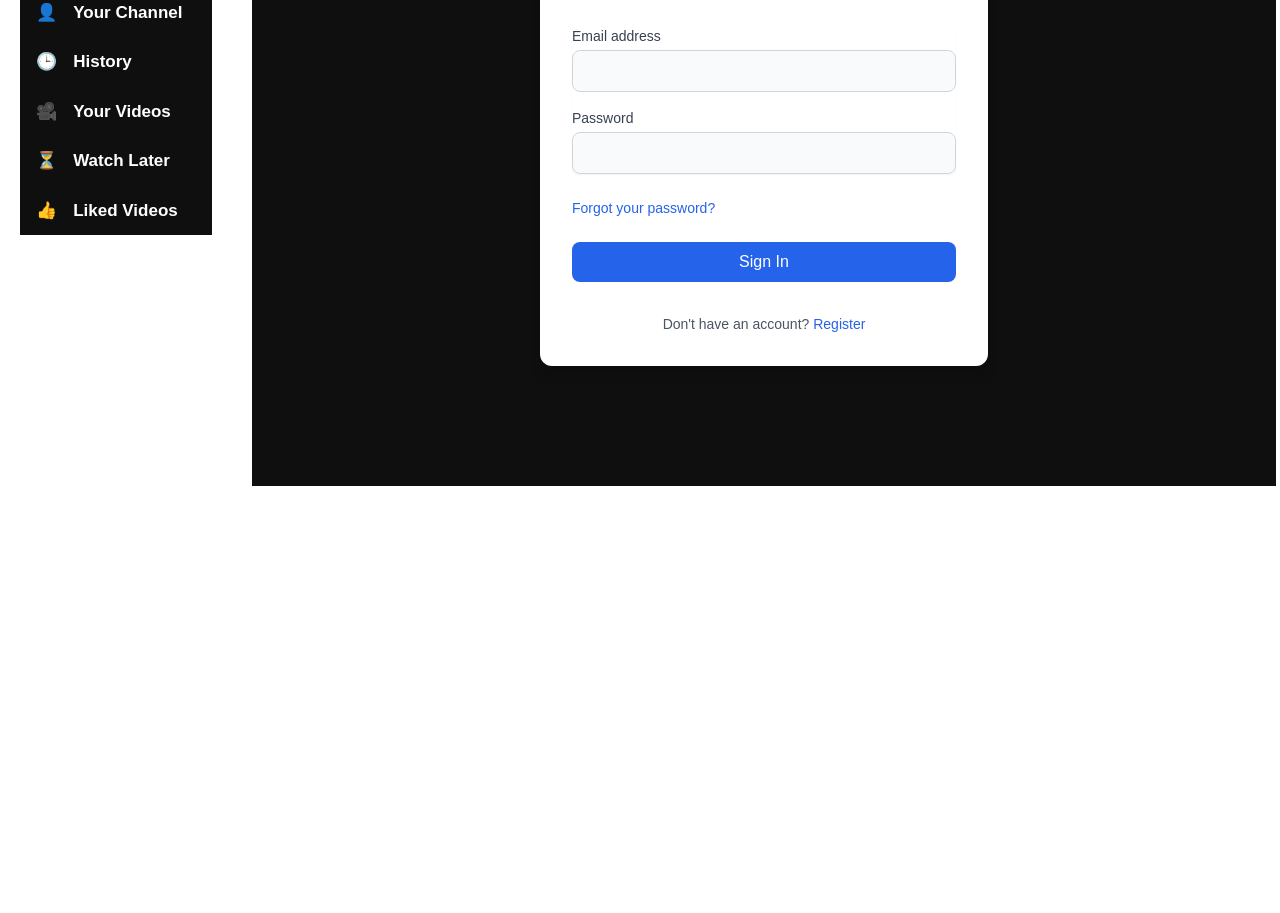
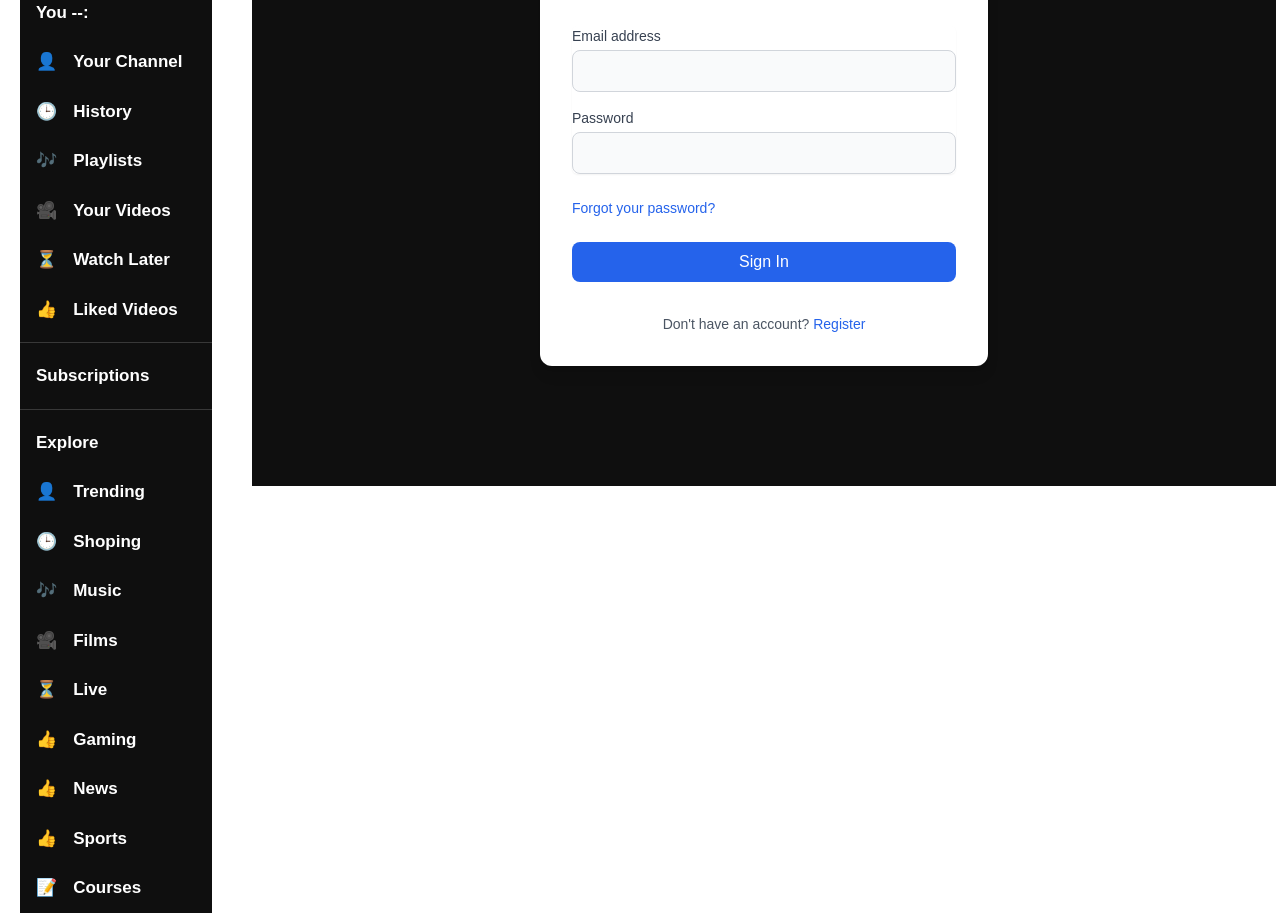
Before and after one commit to Tanaykumar01/Video-Player, a Next.js app in the folder Frontend/: page /user/login in a window 1280 px wide. Shown: the part 300-1213 px from the top of the page. Before the commit the page ends 800 px from the top, so only its background shows below. Built offline with nearby package versions, Linux system fonts and the light colour scheme.

Commit message:
Refactor Navbar and SideNavbar components

```diff
--- a/Frontend/src/app/ui/Navbar.jsx
+++ b/Frontend/src/app/ui/Navbar.jsx
@@ -1,11 +1,17 @@
+// 'use client';
+// import { useState } from "react";
 import Search from "./Search";
+import { HamburgerMenuIcon } from "@radix-ui/react-icons";
 
 const Navbar = () => {
+    // const [togleSideNav , setTogleSideNav] = useState(false);
     return (
         <div className="relative flex items-center justify-between px-4 py-2 m-5">
             {/* Start Section */}
             <div className="flex items-center space-x-4 w-[15vw] border-gray-50">
-                <div className="cursor-pointer">H</div>
+                <div className="cursor-pointer" >
+                    <HamburgerMenuIcon className="size-8" />
+                </div>
                 <div className="flex items-center space-x-2">
                     <div>Icon</div>
                     <div className="font-bold">Logo</div>
--- a/Frontend/src/app/ui/SideNavbar.jsx
+++ b/Frontend/src/app/ui/SideNavbar.jsx
@@ -1,11 +1,11 @@
 import Link from "next/link";
-
 const SideNavbar = () => {
     return (
-        <div className="side-navbar ml-5 w-[15vw] h-full bg-[#0f0f0f] text-white text-[17px] font-bold">
+
+        <div className="side-navbar ml-5 w-[15vw] h-auto bg-[#0f0f0f] text-white text-[17px] font-bold overflow-y-scroll">
             {/* Section 1: Main Navigation */}
             <div className="pt-4">
-                <div className="py-3 px-4 hover:bg-[#383838] cursor-pointer">
+                <div className="py-3 px-4 hover:bg-[#383838] hover:rounded-2xl cursor-pointer">
                     <Link href="/">
                         <div  className="flex items-center space-x-4">
                             <span>🏠</span> {/* Icon placeholder */}
@@ -13,7 +13,7 @@ const SideNavbar = () => {
                         </div>
                     </Link>
                 </div>
-                <div className="py-3 px-4 hover:bg-[#383838] cursor-pointer">
+                <div className="py-3 px-4 hover:bg-[#383838] hover:rounded-2xl cursor-pointer">
                     <Link href="/shorts">
                         <div className="flex items-center space-x-4">
                             <span>⚡</span> {/* Icon placeholder */}
@@ -21,7 +21,7 @@ const SideNavbar = () => {
                         </div>
                     </Link>
                 </div>
-                <div className="py-3 px-4 hover:bg-[#383838] cursor-pointer">
+                <div className="py-3 px-4 hover:bg-[#383838] hover:rounded-2xl cursor-pointer">
                     <Link href="/subscriptions">
                         <div className="flex items-center space-x-4">
                             <span>📺</span> {/* Icon placeholder */}
@@ -36,7 +36,15 @@ const SideNavbar = () => {
 
             {/* Section 2: Library */}
             <div>
-                <div className="py-3 px-4 hover:bg-[#383838] cursor-pointer">
+            <div className="py-3 px-4 hover:bg-[#383838] hover:rounded-2xl cursor-pointer">
+                    <Link href="/user/channel">
+                        <div className="flex items-center space-x-4">
+                            {/* <span>👤</span> Icon placeholder */}
+                            <span>You --:</span>
+                        </div>
+                    </Link>
+                </div>
+                <div className="py-3 px-4 hover:bg-[#383838] hover:rounded-2xl cursor-pointer">
                     <Link href="/user/channel">
                         <div className="flex items-center space-x-4">
                             <span>👤</span> {/* Icon placeholder */}
@@ -44,7 +52,7 @@ const SideNavbar = () => {
                         </div>
                     </Link>
                 </div>
-                <div className="py-3 px-4 hover:bg-[#383838] cursor-pointer">
+                <div className="py-3 px-4 hover:bg-[#383838] hover:rounded-2xl cursor-pointer">
                     <Link href="/history">
                         <div className="flex items-center space-x-4">
                             <span>🕒</span> {/* Icon placeholder */}
@@ -52,7 +60,7 @@ const SideNavbar = () => {
                         </div>
                     </Link>
                 </div>
-                <div className="py-3 px-4 hover:bg-[#383838] cursor-pointer hidden">
+                <div className="py-3 px-4 hover:bg-[#383838] hover:rounded-2xl cursor-pointer">
                     <Link href="/playlist">
                         <div className="flex items-center space-x-4">
                             <span>🎶</span> {/* Icon placeholder */}
@@ -60,7 +68,7 @@ const SideNavbar = () => {
                         </div>
                     </Link>
                 </div>
-                <div className="py-3 px-4 hover:bg-[#383838] cursor-pointer">
+                <div className="py-3 px-4 hover:bg-[#383838] hover:rounded-2xl cursor-pointer">
                     <Link href="/your-videos">
                         <div className="flex items-center space-x-4">
                             <span>🎥</span> {/* Icon placeholder */}
@@ -68,7 +76,7 @@ const SideNavbar = () => {
                         </div>
                     </Link>
                 </div>
-                <div className="py-3 px-4 hover:bg-[#383838] cursor-pointer">
+                <div className="py-3 px-4 hover:bg-[#383838] hover:rounded-2xl cursor-pointer">
                     <Link href="/watch-later">
                         <div className="flex items-center space-x-4">
                             <span>⏳</span> {/* Icon placeholder */}
@@ -76,7 +84,7 @@ const SideNavbar = () => {
                         </div>
                     </Link>
                 </div>
-                <div className="py-3 px-4 hover:bg-[#383838] cursor-pointer">
+                <div className="py-3 px-4 hover:bg-[#383838] hover:rounded-2xl cursor-pointer">
                     <Link href="/liked-videos">
                         <div className="flex items-center space-x-4">
                             <span>👍</span> {/* Icon placeholder */}
@@ -85,7 +93,108 @@ const SideNavbar = () => {
                     </Link>
                 </div>
             </div>
-        </div>
+
+            {/* Divider */}
+            <div className="w-full h-[1px] bg-[#383838] my-2" />
+
+            {/* Section 3: Subscriptions */}
+            <div>
+                <div className="py-3 px-4 hover:bg-[#383838] hover:rounded-2xl cursor-pointer">
+                    {/* <Link href="/user/channel"> */}
+                        <div className="flex items-center space-x-4">
+                            {/* <span>👤</span> Icon placeholder */}
+                            <span>Subscriptions</span>
+                        </div>
+                    {/* </Link> */}
+                </div>
+            </div>
+
+            {/* Divider */}
+            <div className="w-full h-[1px] bg-[#383838] my-2" />
+
+            {/* Section 4: More from YouTube */}
+            <div className="py-3 px-4 hover:bg-[#383838] hover:rounded-2xl cursor-pointer">
+                    <Link href="/user/channel">
+                        <div className="flex items-center space-x-4">
+                            {/* <span>👤</span> Icon placeholder */}
+                            <span>Explore</span>
+                        </div>
+                    </Link>
+                </div>
+                <div className="py-3 px-4 hover:bg-[#383838] hover:rounded-2xl cursor-pointer">
+                    <Link href="/user/channel">
+                        <div className="flex items-center space-x-4">
+                            <span>👤</span> {/* Icon placeholder */}
+                            <span>Trending</span>
+                        </div>
+                    </Link>
+                </div>
+                <div className="py-3 px-4 hover:bg-[#383838] hover:rounded-2xl cursor-pointer">
+                    <Link href="/history">
+                        <div className="flex items-center space-x-4">
+                            <span>🕒</span> {/* Icon placeholder */}
+                            <span>Shoping</span>
+                        </div>
+                    </Link>
+                </div>
+                <div className="py-3 px-4 hover:bg-[#383838] hover:rounded-2xl cursor-pointer">
+                    <Link href="/playlist">
+                        <div className="flex items-center space-x-4">
+                            <span>🎶</span> {/* Icon placeholder */}
+                            <span>Music</span>
+                        </div>
+                    </Link>
+                </div>
+                <div className="py-3 px-4 hover:bg-[#383838] hover:rounded-2xl cursor-pointer">
+                    <Link href="/your-videos">
+                        <div className="flex items-center space-x-4">
+                            <span>🎥</span> {/* Icon placeholder */}
+                            <span>Films</span>
+                        </div>
+                    </Link>
+                </div>
+                <div className="py-3 px-4 hover:bg-[#383838] hover:rounded-2xl cursor-pointer">
+                    <Link href="/watch-later">
+                        <div className="flex items-center space-x-4">
+                            <span>⏳</span> {/* Icon placeholder */}
+                            <span>Live</span>
+                        </div>
+                    </Link>
+                </div>
+                <div className="py-3 px-4 hover:bg-[#383838] hover:rounded-2xl cursor-pointer">
+                    <Link href="/liked-videos">
+                        <div className="flex items-center space-x-4">
+                            <span>👍</span> {/* Icon placeholder */}
+                            <span>Gaming</span>
+                        </div>
+                    </Link>
+                </div>
+                <div className="py-3 px-4 hover:bg-[#383838] hover:rounded-2xl cursor-pointer">
+                    <Link href="/liked-videos">
+                        <div className="flex items-center space-x-4">
+                            <span>👍</span> {/* Icon placeholder */}
+                            <span>News</span>
+                        </div>
+                    </Link>
+                </div>
+                <div className="py-3 px-4 hover:bg-[#383838] hover:rounded-2xl cursor-pointer">
+                    <Link href="/liked-videos">
+                        <div className="flex items-center space-x-4">
+                            <span>👍</span> {/* Icon placeholder */}
+                            <span>Sports</span>
+                        </div>
+                    </Link>
+                </div>
+                <div className="py-3 px-4 hover:bg-[#383838] hover:rounded-2xl cursor-pointer">
+                    <Link href="/liked-videos">
+                        <div className="flex items-center space-x-4">
+                            <span>📝</span> {/* Icon placeholder */}
+                            <span>Courses</span>
+                        </div>
+                    </Link>
+                </div>
+            </div>
+        // </div>
     );
 }
 
```
